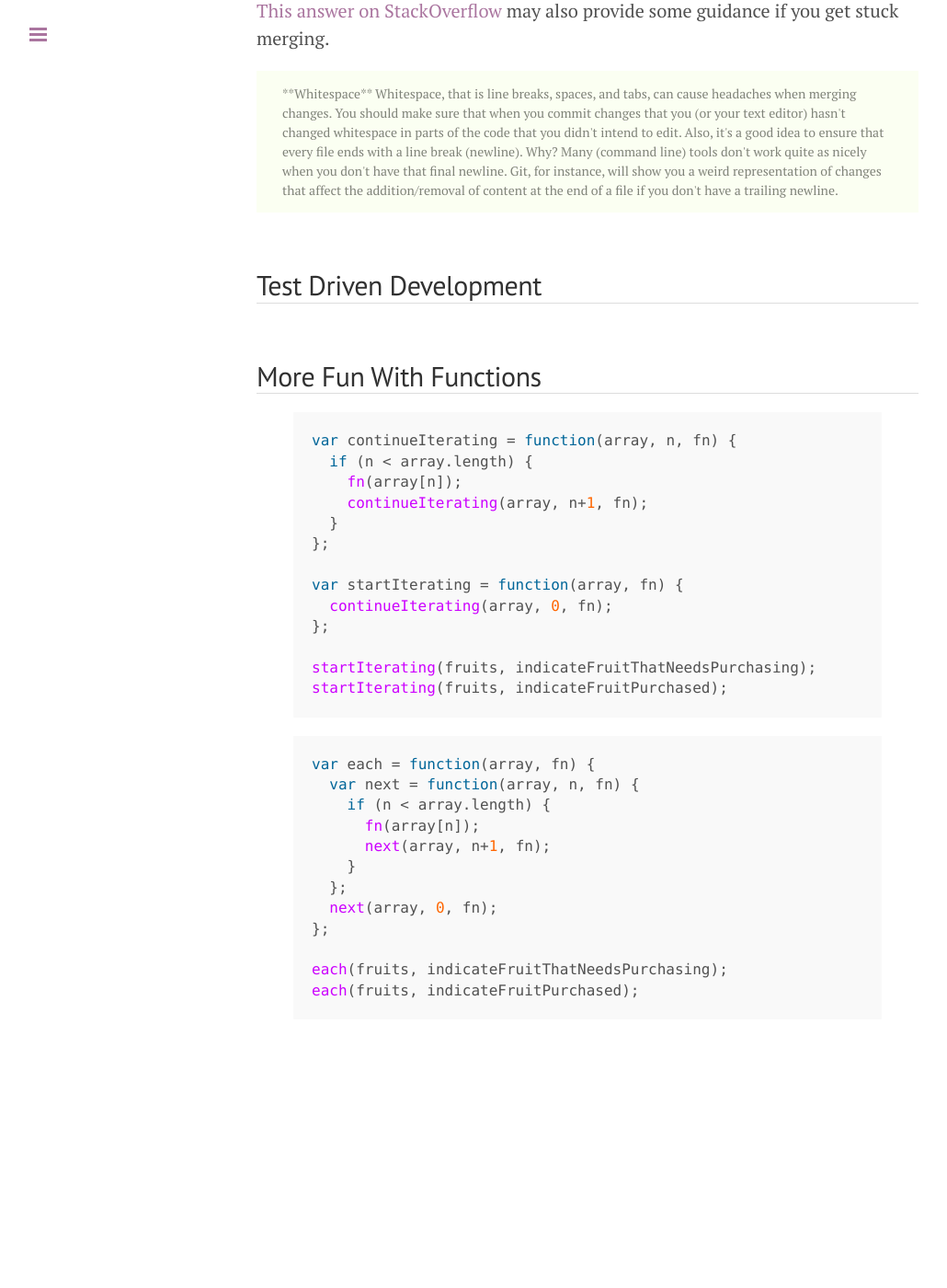
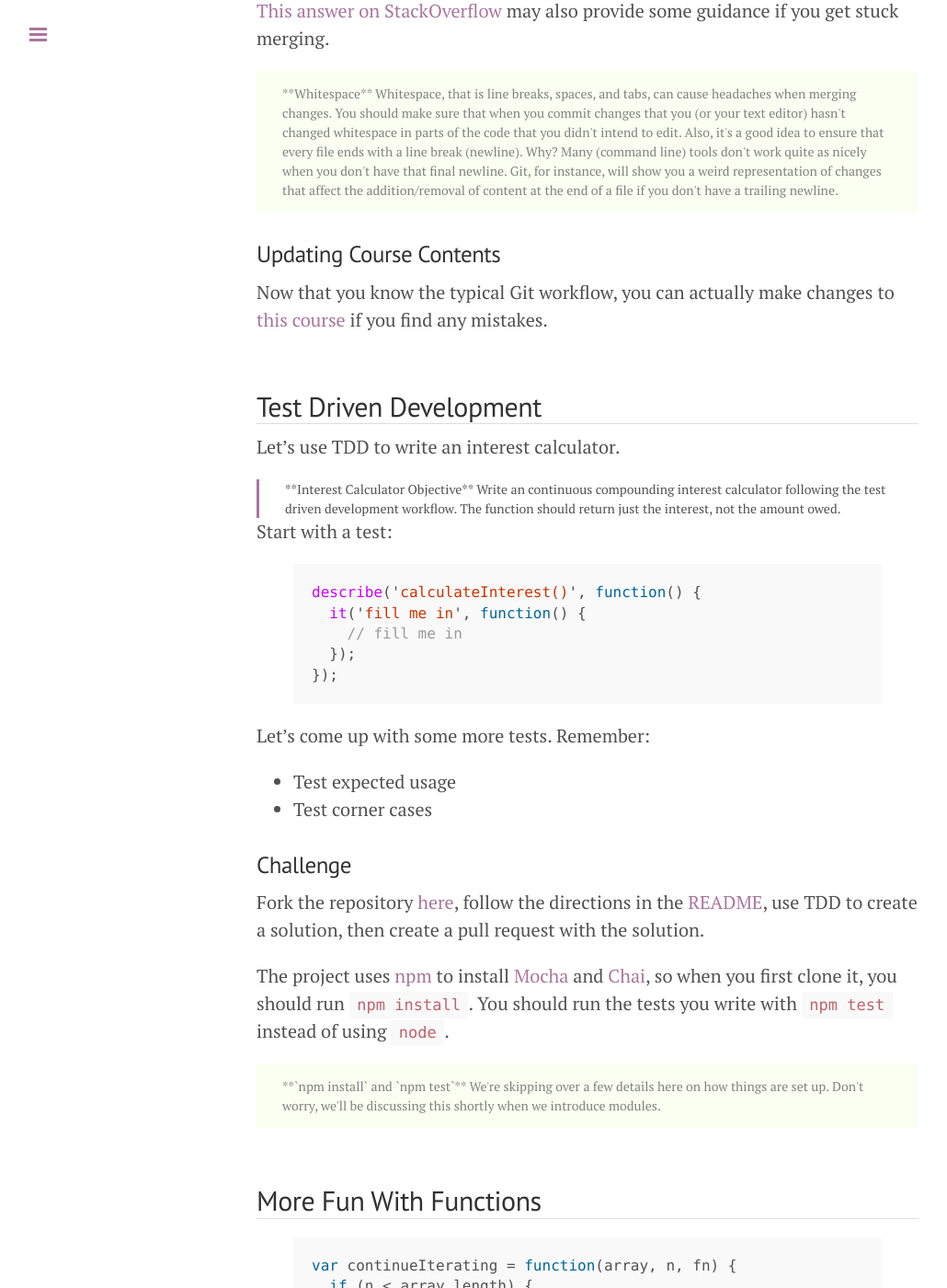
Before and after one commit to wbyoung/jsi, a Jekyll site: the page built from _posts/00-01-03-abstractions-git-tdd.md, in a window 1280 px wide and 1400 px high, scrolled down 1780 px. Shown: the whole window at 92% size, without its empty margins (1-1031 px from the left). Built offline with Jekyll 4.4.1, drawn with Linux system fonts in a browser that asks for light colours; nearby versions of some CDN libraries; Markdown is read by kramdown in place of the engine named in the settings; before the commit the page ends 2968 px from its top, so only the background shows below that.

Commit message:
Adding a bunch of TDD content.

```diff
--- a/_posts/00-01-03-abstractions_git_tdd.md
+++ b/_posts/00-01-03-abstractions-git-tdd.md
@@ -82,12 +82,55 @@ representation of changes that affect the addition/removal of content at the
 end of a file if you don't have a trailing newline.
 </aside>
 
+### Updating Course Contents
+
+Now that you know the typical Git workflow, you can actually make changes to
+[this course][github-jsi] if you find any mistakes.
 
 
 ## Test Driven Development
 
+Let's use TDD to write an interest calculator.
+
+<aside class="objective">
+**Interest Calculator Objective**
+Write an continuous compounding interest calculator following the test driven
+development workflow. The function should return just the interest, not the
+amount owed.
+</aside>
+
+Start with a test:
+
+{% highlight javascript %}
+describe('calculateInterest()', function() {
+  it('fill me in', function() {
+    // fill me in
+  });
+});
+{% endhighlight %}
+
+Let's come up with some more tests. Remember:
+
+ - Test expected usage
+ - Test corner cases
 
 
+### Challenge
+
+Fork the repository [here][github-jsi-gravity], follow the directions in the
+[README][github-jsi-gravity-readme], use TDD to create a solution, then create
+a pull request with the solution.
+
+The project uses [npm][npm] to install [Mocha][mocha] and [Chai][chai], so when
+you first clone it, you should run `npm install`. You should run the tests you
+write with `npm test` instead of using `node`.
+
+<aside>
+**`npm install` and `npm test`**
+
+We're skipping over a few details here on how things are set up. Don't worry,
+we'll be discussing this shortly when we introduce modules.
+</aside>
 
 
 ## More Fun With Functions
@@ -125,4 +168,10 @@ each(fruits, indicateFruitPurchased);
 {% endhighlight %}
 
 [so-git-merge]: http://stackoverflow.com/a/3407920/98069
+[github-jsi]: https://github.com/portlandcodeschool/jsi
 [github-jsi-members]: https://github.com/portlandcodeschool/jsi-members
+[github-jsi-gravity]: https://github.com/portlandcodeschool/jsi-gravity
+[github-jsi-gravity-readme]: https://github.com/portlandcodeschool/jsi-gravity/blob/master/README.md
+[npm]: https://www.npmjs.org
+[mocha]: http://visionmedia.github.io/mocha/
+[chai]: http://chaijs.com
```
Also changed, not shown: _posts/00-01-03-abstractions-git-tdd-notes.md (added, +85 -0 lines), reference.md (+8 -2 lines).
